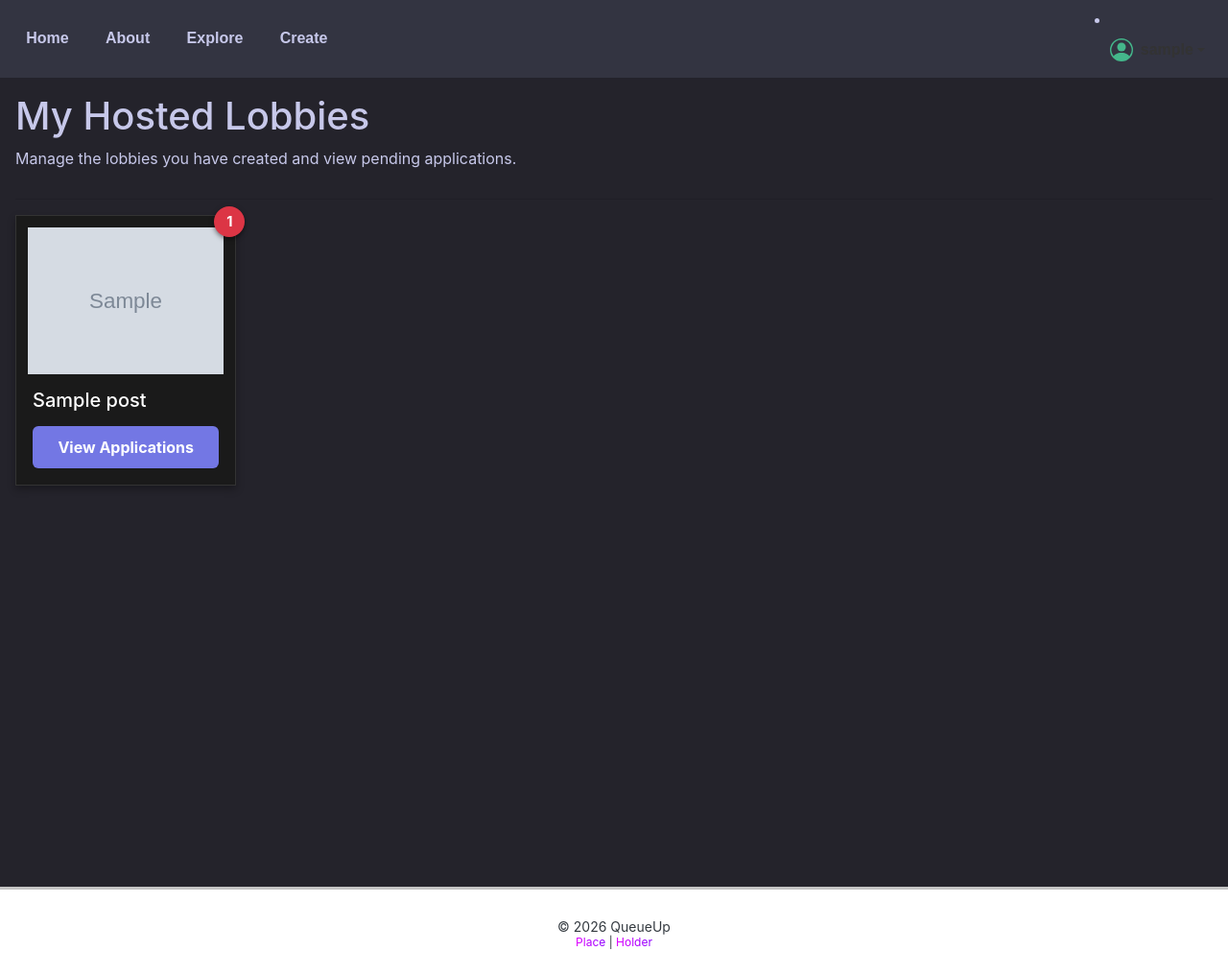
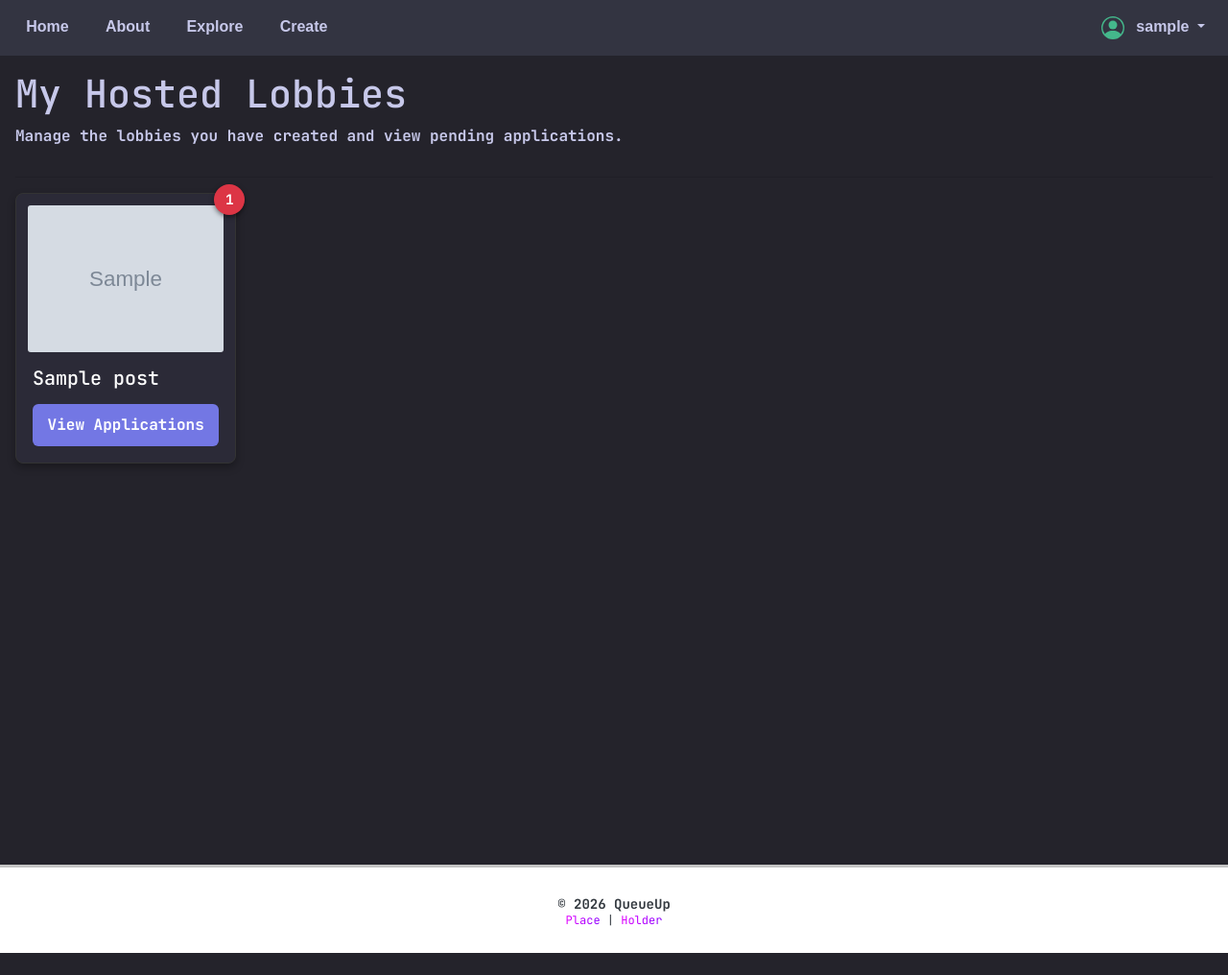
Before and after one commit to vinit-rao/queueup-django, a Django app: page /posts/my-posts/ in a window 1280 px wide. Shown: the whole page at 96% size. After the commit the page ends 993 px from the top, so only its background shows below. Run offline with Django 5.2, Linux system fonts and the light colour scheme; a user stored in the database is signed in; tables that the repository leaves empty hold one stand-in row (values such as "Sample post"); grey boxes marked "Sample" are stand-in pictures.

Commit message:
Changed styling of main, fixed bugs, looks very nice

```diff
--- a/queueup/templates/posts/my_posts.html
+++ b/queueup/templates/posts/my_posts.html
@@ -11,7 +11,7 @@
 
     <div class="posts-grid">
         {% for post in posts %}
-            <div class="post-card" style="position: relative; background-color: #1a1a1a; overflow: visible; display: flex; flex-direction: column; box-shadow: 0 4px 8px rgba(0,0,0,0.3); margin-bottom: 20px; height: auto !important; padding: 12px;">
+            <div class="post-card game-card" style="">
 
                 {% if post.pending_count > 0 %}
                     <span style="position: absolute; top: -10px; right: -10px; background-color: #dc3545; color: white; width: 32px; height: 32px; border-radius: 50%; display: flex; justify-content: center; align-items: center; font-weight: bold; font-size: 0.9rem; z-index: 999; box-shadow: 0 2px 5px rgba(0,0,0,0.5);">
@@ -21,7 +21,7 @@
 
                 <a href="{% url 'posts:lobby' lobby_name=post.slug %}" style="display: block; text-decoration: none;">
                     {% if post.cover_url %}
-                        <img src="{{ post.cover_url }}" alt="{{ post.game_name }}" class="game-cover">
+                        <img src="{{ post.cover_url }}" alt="{{ post.game_name }}" class="game-cover" style="border-radius: 3px">
                     {% else %}
                         <div style="width: 100%; height: 200px; background-color: #333; display: flex; align-items: center; justify-content: center; color: #888;">
                             {{ post.game_name }}
--- a/static/css/style.css
+++ b/static/css/style.css
@@ -1,3 +1,11 @@
+
+.jet {
+  font-family: "JetBrains Mono", monospace;
+  font-optical-sizing: auto;
+  font-weight: bold;
+  font-style: normal;
+}
+
 * {
     margin: 0;
     padding: 0;
@@ -5,11 +13,19 @@
 }
 
 body {
+      font-family: "JetBrains Mono", monospace;
+    font-optical-sizing: auto;
+    font-weight: bold;
+    font-style: normal;
     min-height: 100vh;
     background-color: #24232b;
     color: #C7C8EA;
     /*color: whitesmoke;*/
-    font-size: 3rem;
+    /*font-size: 3rem;*/
+}
+
+img {
+    border-radius: 5px;
 }
 
 main {
@@ -197,7 +213,13 @@ a:hover {
     left: 0;
     width: 100%;
     height: 50%;
-    background: linear-gradient(to top, rgba(0,0,0,0.9) 0%, rgba(0,0,0,0) 100%);
+    color: #CAC8EA;
+      font-family: "JetBrains Mono", monospace;
+  font-optical-sizing: auto;
+  font-weight: 800;
+  font-style: normal;
+
+    background: linear-gradient(to top, rgba(42, 41, 60, 0.98) 30%, rgba(42, 41, 60, 0.85) 50%, rgba(0,0,0,0) 100%);
     display: flex;
     flex-direction: column;
     justify-content: flex-end;
@@ -225,7 +247,7 @@ a:hover {
 .banner-overlay {
     position: absolute;
     top: 0; left: 0; width: 100%; height: 100%;
-    background: linear-gradient(to bottom, rgba(0,0,0,0) 50%, rgba(0,0,0,0.8) 100%);
+    background: linear-gradient(to top, rgba(42, 41, 60, 0.98) 30%, rgba(42, 41, 60, 0.85) 50%, rgba(0,0,0,0) 100%);
 }
 
 .btn-join {
@@ -293,3 +315,17 @@ a:hover {
     padding: 1rem;
     border: 1px solid #333;
 }
+
+/* --- Stylish --- */
+.game-card {
+    position: relative;
+    background-color: #2B2A37;
+    overflow: visible;
+    display: flex;
+    flex-direction: column;
+    box-shadow: 0 4px 8px rgba(0,0,0,0.3);
+    margin-bottom: 20px;
+    height: auto !important;
+    padding: 12px;
+    border-radius: 8px;
+}
--- a/templates/layout.html
+++ b/templates/layout.html
@@ -2,6 +2,10 @@
 {% load static %}
 <html lang="en">
   <head>
+    <!-- fonts -->
+  <link rel="preconnect" href="https://fonts.googleapis.com">
+    <link rel="preconnect" href="https://fonts.gstatic.com" crossorigin>
+    <link href="https://fonts.googleapis.com/css2?family=JetBrains+Mono:ital,wght@0,100..800;1,100..800&display=swap" rel="stylesheet">
     <!-- Required meta tags -->
     <meta charset="utf-8">
     <meta name="viewport" content="width=device-width, initial-scale=1, shrink-to-fit=no">
@@ -36,8 +40,8 @@
             </nav>
         <nav class="right-start">
           {% if user.is_authenticated %}
-          <li class="nav-item dropdown">
-            <a class="nav-link dropdown-toggle" href="#" id="navbarProfile" role="button" data-toggle="dropdown" aria-haspopup="true" aria-expanded="false" style="display: flex; align-items: center; font-weight: bold; color: #333;">
+{#          <li class="nav-item dropdown">#}
+            <a class="nav-link dropdown-toggle" href="#" id="navbarProfile" role="button" data-toggle="dropdown" aria-haspopup="true" aria-expanded="false" style="">
 
               <svg width="24" height="24" fill="currentColor" viewBox="0 0 16 16" style="margin-right: 8px; color: #44B78B;">
                 <path d="M11 6a3 3 0 1 1-6 0 3 3 0 0 1 6 0z"/>
@@ -63,7 +67,7 @@
               </form>
 
             </div>
-          </li>
+{#          </li>#}
 
           {% else %}
               <li class="nav-item active">
```
